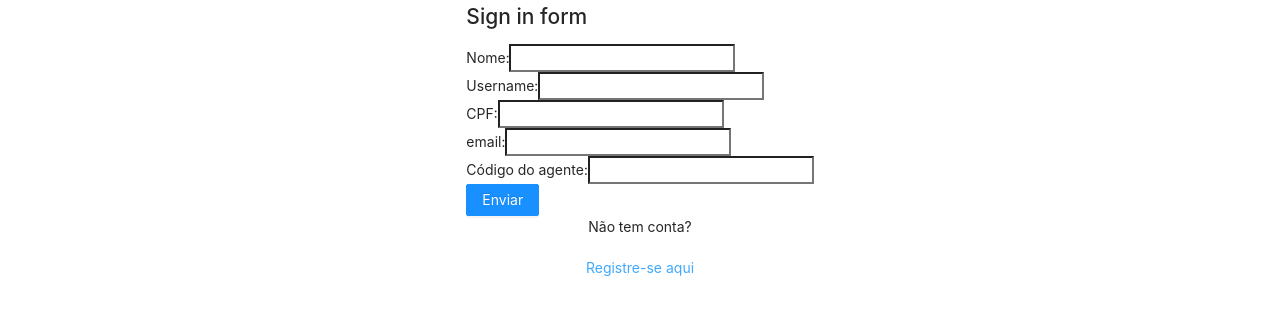
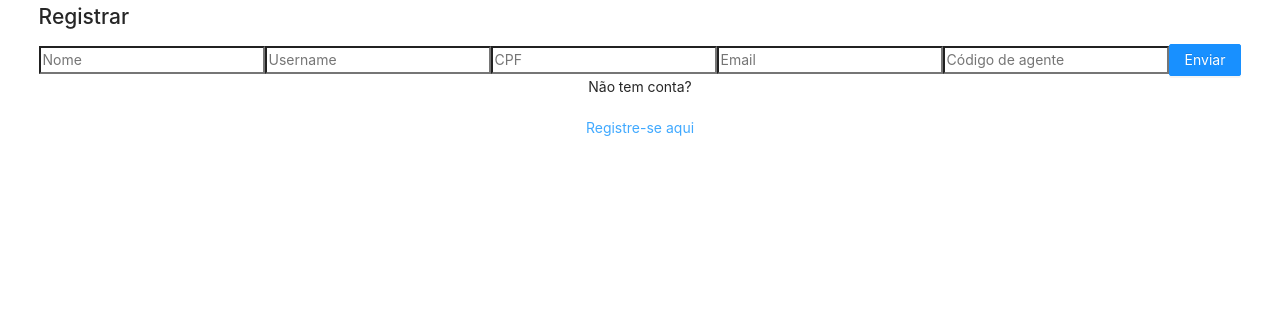
Before and after one commit to ranielsobrinho/flexqueues, a React (Create React App) app: page / in a window 1280 px wide. Both pictures are taken after a click on the button "Registre-se aqui". Shown: the top 314 px of the page. Built offline with nearby package versions, Linux system fonts and the light colour scheme.

Commit message:
refactor: remove unused div's

```diff
--- a/src/components/RegisterForm/index.jsx
+++ b/src/components/RegisterForm/index.jsx
@@ -15,33 +15,18 @@ export default function RegisterForm() {
     }
     return (
         <div>
-            <h2>Sign in form</h2>
+            <h2>Registrar</h2>
             <form onSubmit={handleSubmit(submit)}>
 
-                <div>
-                    <label htmlFor='nome'>Nome:</label>
-                    <input type="text" name="nome" {...register("nome")}/>
-                </div>
+                    <input type="text" name="nome" {...register("nome")} placeholder='Nome'/>
 
-                <div>
-                    <label htmlFor='username'>Username:</label>
-                    <input type="text" name="username" {...register("username")}/>
-                </div>
+                    <input type="text" name="username" {...register("username")} placeholder='Username'/>
 
-                <div>
-                    <label htmlFor='CPF'>CPF:</label>
-                    <input type="text" name="CPF" {...register("CPF")}/>
-                </div>
+                    <input type="text" name="CPF" {...register("CPF")} placeholder='CPF'/>
 
-                <div>
-                    <label htmlFor='email'>email:</label>
-                    <input type="text" name="email" {...register("email")}/>
-                </div>
+                    <input type="text" name="email" {...register("email")} placeholder='Email'/>
 
-                <div>
-                    <label htmlFor='codigo_agente'>Código do agente:</label>
-                    <input type="text" name="codigo_agente" {...register("codigo_agente")}/>
-                </div>
+                    <input type="text" name="codigo_agente" {...register("codigo_agente")} placeholder='Código de agente'/>
 
                 <Button type="primary" htmlType='submit'>Enviar</Button>
             </form>
--- a/src/components/SignForm/index.jsx
+++ b/src/components/SignForm/index.jsx
@@ -3,6 +3,7 @@ import { useForm } from 'react-hook-form'
 import { useNavigate } from 'react-router-dom'
 import { Button } from 'antd'
 import Api from '../../service/Api'
+import './index.css'
 
 export default function SignForm() {
     const {register, handleSubmit} = useForm()
@@ -17,19 +18,12 @@ export default function SignForm() {
         }).catch((err) => console.log(err))
     }
     return (
-        <div>
-            <h2>Sign in form</h2>
+        <div className="form">
+            <h2>Entrar</h2>
             <form onSubmit={handleSubmit(submit)}>
-                <div>
-                    <label htmlFor='username'>Username:</label>
-                    <input type="text" name="username" {...register("username")}/>
-                </div>
+                    <input type="text" name="username" {...register("username")} placeholder='Username'/>
 
-                <div>
-                    <label htmlFor='codigo_agente'>Código do agente:</label>
-                    <input type="text" name="codigo_agente" {...register("codigo_agente")}/>
-                </div>
-
+                    <input type="text" name="codigo_agente" {...register("codigo_agente")} placeholder='Código de agente'/>
                 <Button type="primary" htmlType='submit'>Enviar</Button>
             </form>
         </div>
```
